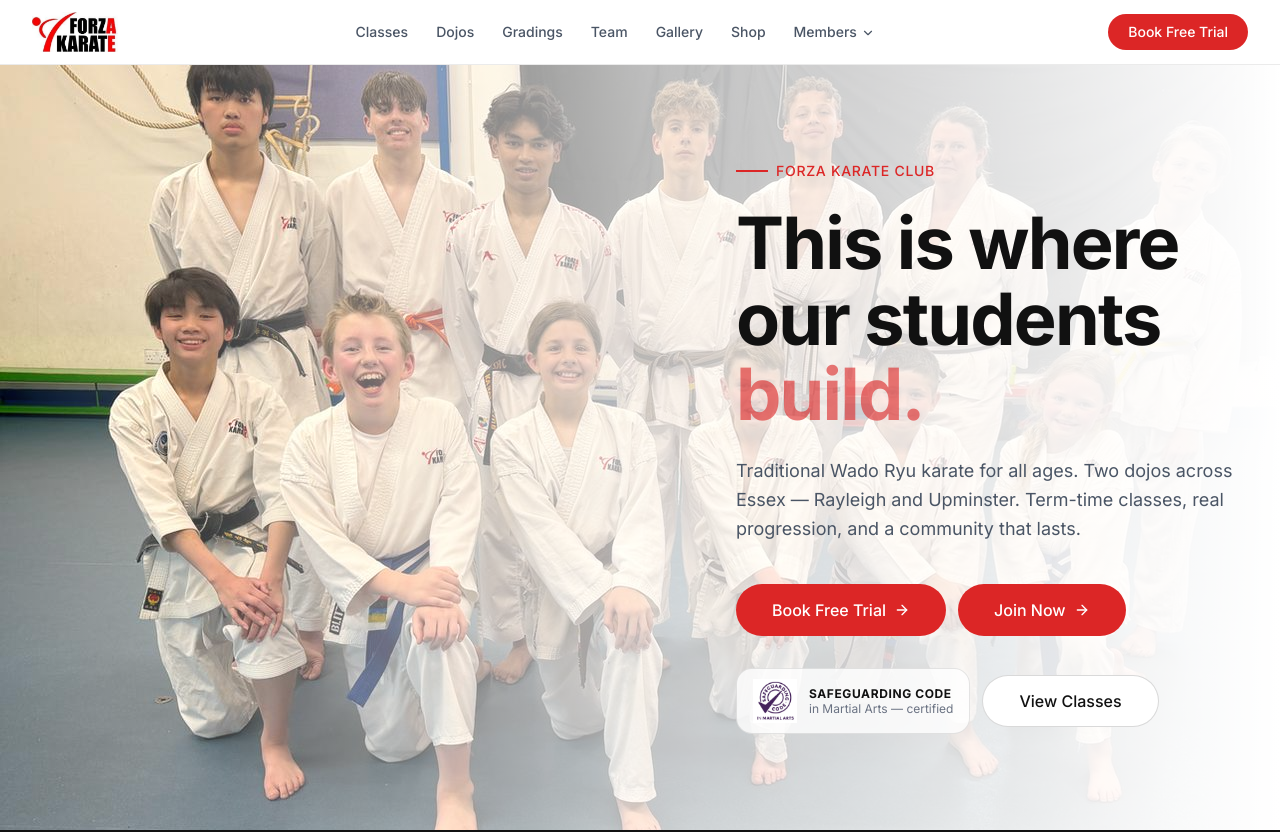
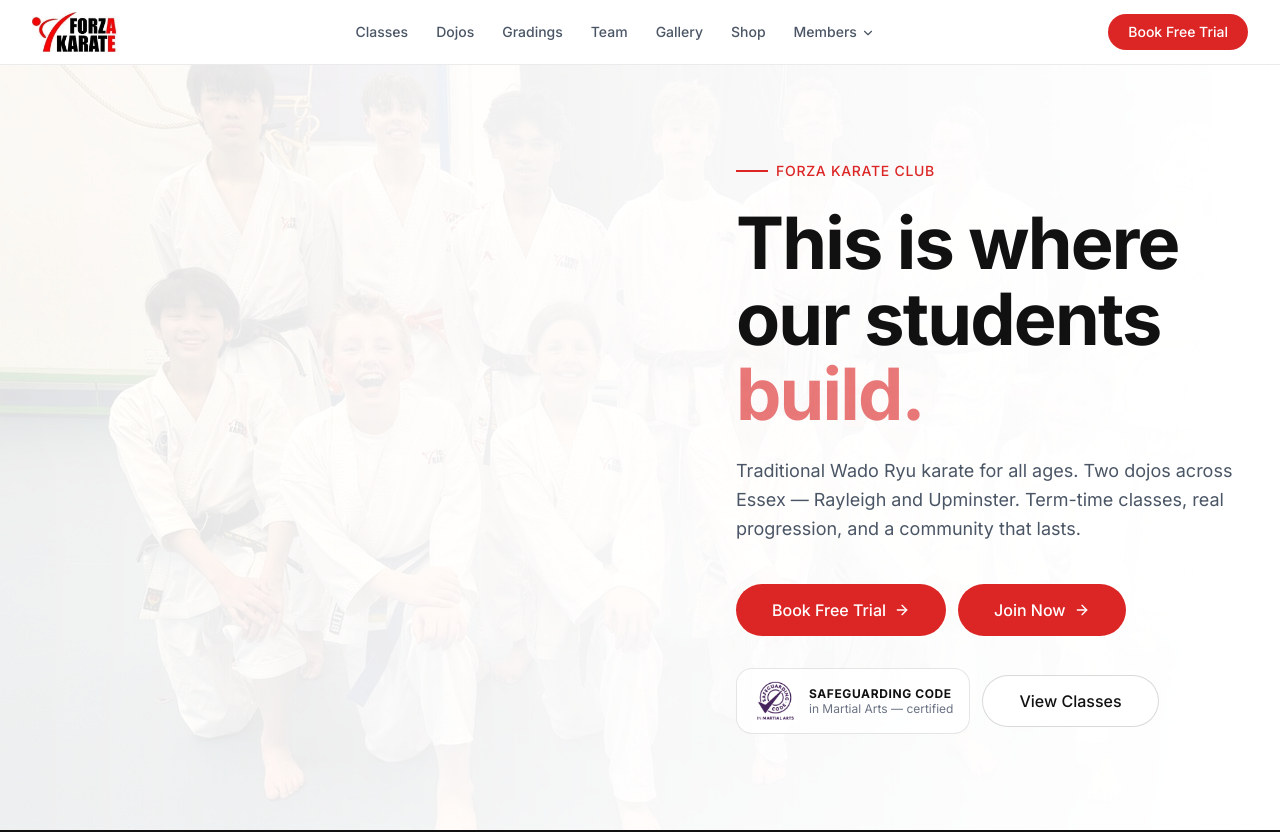
Before and after one commit to anthonieveritt-afk/forza-karate-website, a Next.js app: page / in a window 1280 px wide. Shown: the top 832 px of the page. Built offline with nearby package versions, Linux system fonts and the light colour scheme.

Commit message:
Hero: reduce photo rotation interval from 5s to 3s

```diff
--- a/components/sections/Hero.tsx
+++ b/components/sections/Hero.tsx
@@ -46,7 +46,7 @@ export default function Hero() {
         })
         setFading(false)
       }, 700)
-    }, 5000)
+    }, 3000)
     return () => clearInterval(interval)
   }, [])
 
```
